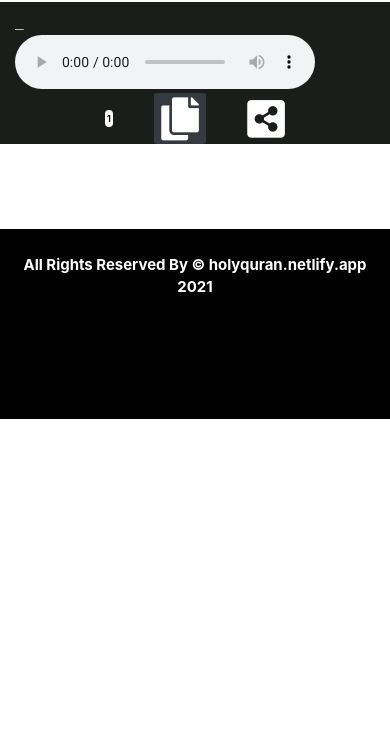
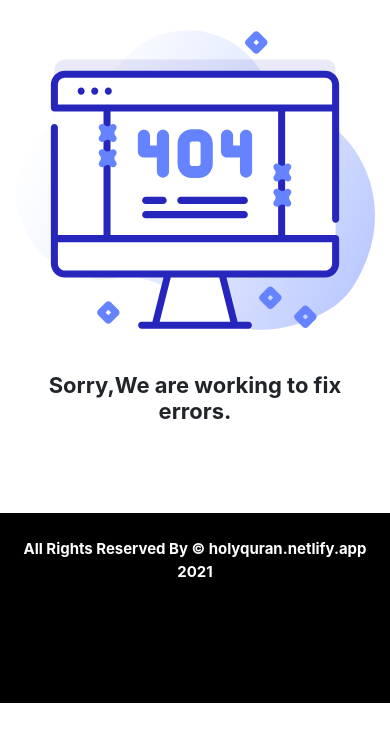
Before and after one commit to Fatin-Shahriare-Sium/holy-quran, a React (Create React App) app: page /single/verses/1 in a window 390 px wide. Shown: the top 742 px of the page. Built offline with nearby package versions, Linux system fonts and the light colour scheme; no server answers; a web font is replaced by a local one.

Commit message:
add error page

```diff
--- a/src/component/app.css
+++ b/src/component/app.css
@@ -143,7 +143,9 @@ color: green;
     margin-left: auto;
  }
 
-
+.ayah-container .ayah-end{
+    margin-top: 5px;
+}
  .surah-shower{
      border: 2px solid black;
      height: auto;
@@ -632,6 +634,21 @@ line-height: 112px;
 
 color: #FFFFFF;
 }
+
+.error-shower{
+
+    justify-content: center;
+    align-items: center;
+}
+.error-shower img{
+
+    width: 100%;
+
+}
+.error-shower .text h1{
+    font-weight: bold;
+}
+
 @media all and (max-width:930px){
     body{
         --fontSize:6rem;
@@ -732,7 +749,14 @@ color: #FFFFFF;
         justify-content: space-between!important;
         margin: 0px auto;
     }
-
+    .error-shower .text{
+        order: 2;
+        text-align: center;
+        margin-top: 3%;
+    }
+    .footer{
+        height: 190px!important;
+    }
  }
  @media all and (max-width:390px){
     .active{
--- a/src/component/showSingle.verses.jsx
+++ b/src/component/showSingle.verses.jsx
@@ -1,10 +1,25 @@
 import React from 'react'
 import { useParams } from 'react-router'
+import err from '../assets/err.svg'
 import SignalVersesLogic from './signal.verses.logic';
 let SingleVerses=()=>{
     let {id}=useParams()
     return(
-        <SignalVersesLogic id={id}/>
+        // <SignalVersesLogic id={id}/>
+            <div className='container-fluid'>
+
+
+                <div className="row error-shower">
+                    <div className="col-md-3 col-offset-2 text">
+                    <h1>Sorry,We are working to fix errors.</h1>
+                    </div>
+                    <div className="col-md-4 col-offset-2">
+                    <img  src={err} alt=''/>
+                    </div>
+                </div>
+
+
+            </div>
     )
 
 
```
Also changed, not shown: src/assets/err.svg (added).
